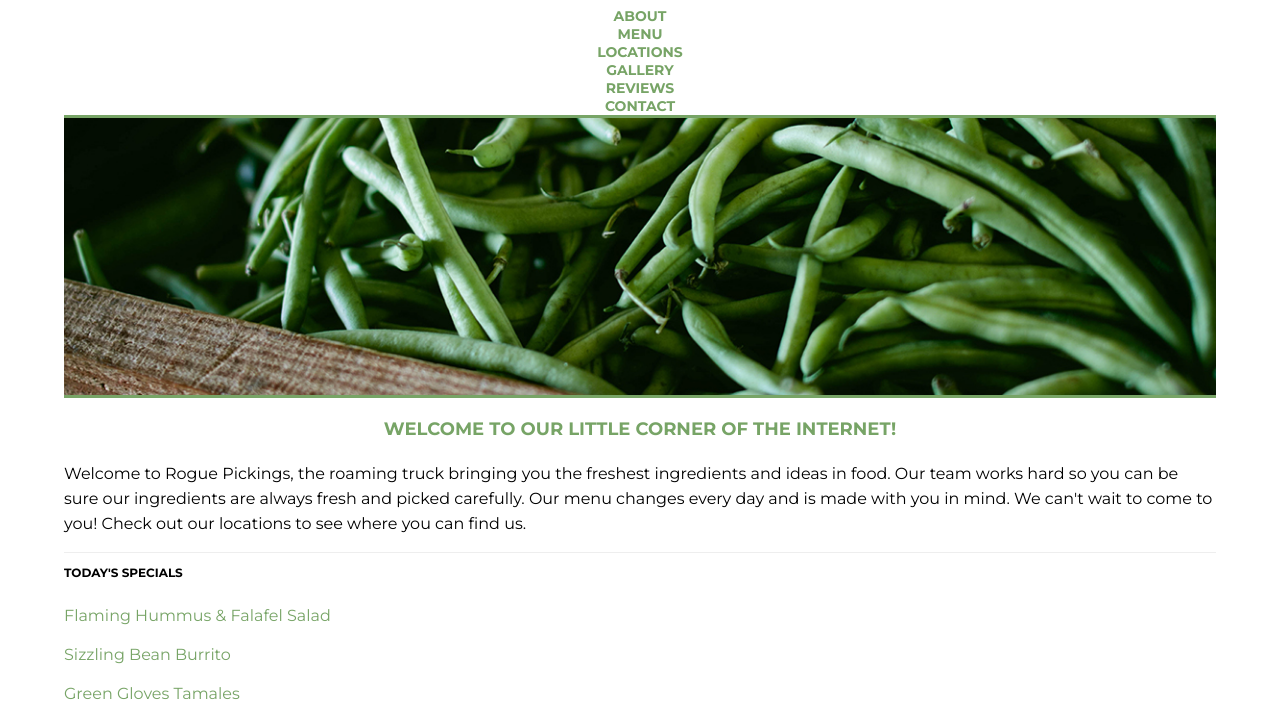
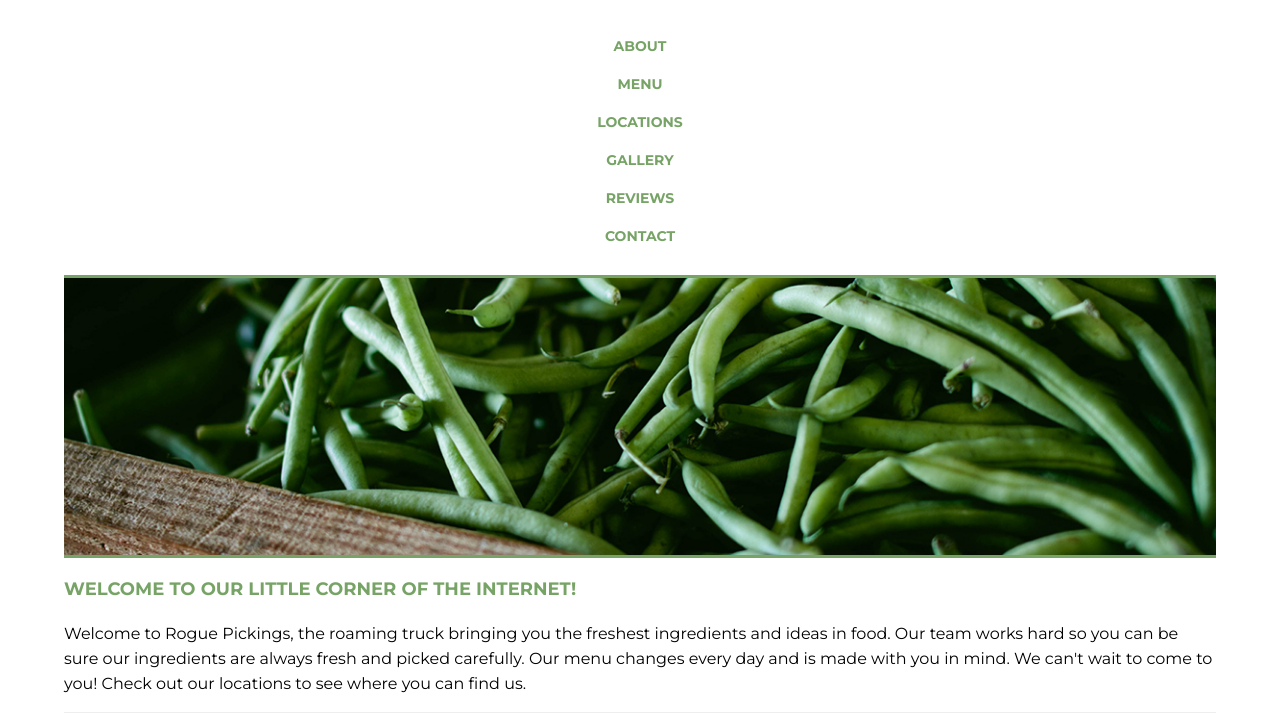
Before and after one commit to katdearmas/rogue-pickings-starter, a plain HTML site: page index.html in a window 1280 px wide. Shown: the part 73-795 px from the top of the page. Drawn offline with Linux system fonts and the light colour scheme; a web font is replaced by a local one.

Commit message:
Centered main header, fixed nav padding

```diff
--- a/css/main.css
+++ b/css/main.css
@@ -50,7 +50,6 @@ header {
 	display: flex;
 	justify-content: center;
 	align-items: center;
-	flex-direction: column;
 	flex-flow: row wrap;
 	text-align: center;
 }
@@ -66,6 +65,7 @@ header h1 span {
 }
 
 header nav {
+	padding: 20px 0;
 	width: 100%;
 	display: flex;
 	align-items: center;
@@ -83,7 +83,7 @@ header nav ul li {
 	text-transform: uppercase;
 	font-weight: 700;
 	font-size: 14px;
-	padding: 0 10px;
+	padding: 10px 0;
 	justify-content: center;
 	align-items: space-between;
 	list-style: none;
@@ -118,7 +118,7 @@ header nav ul li a{
 	align-items: center;
 }
 .main-title h2 {
-	text-align: center;
+	text-align: left;
 	padding: 5px 0;
 	color: #77a466;
 }
```
